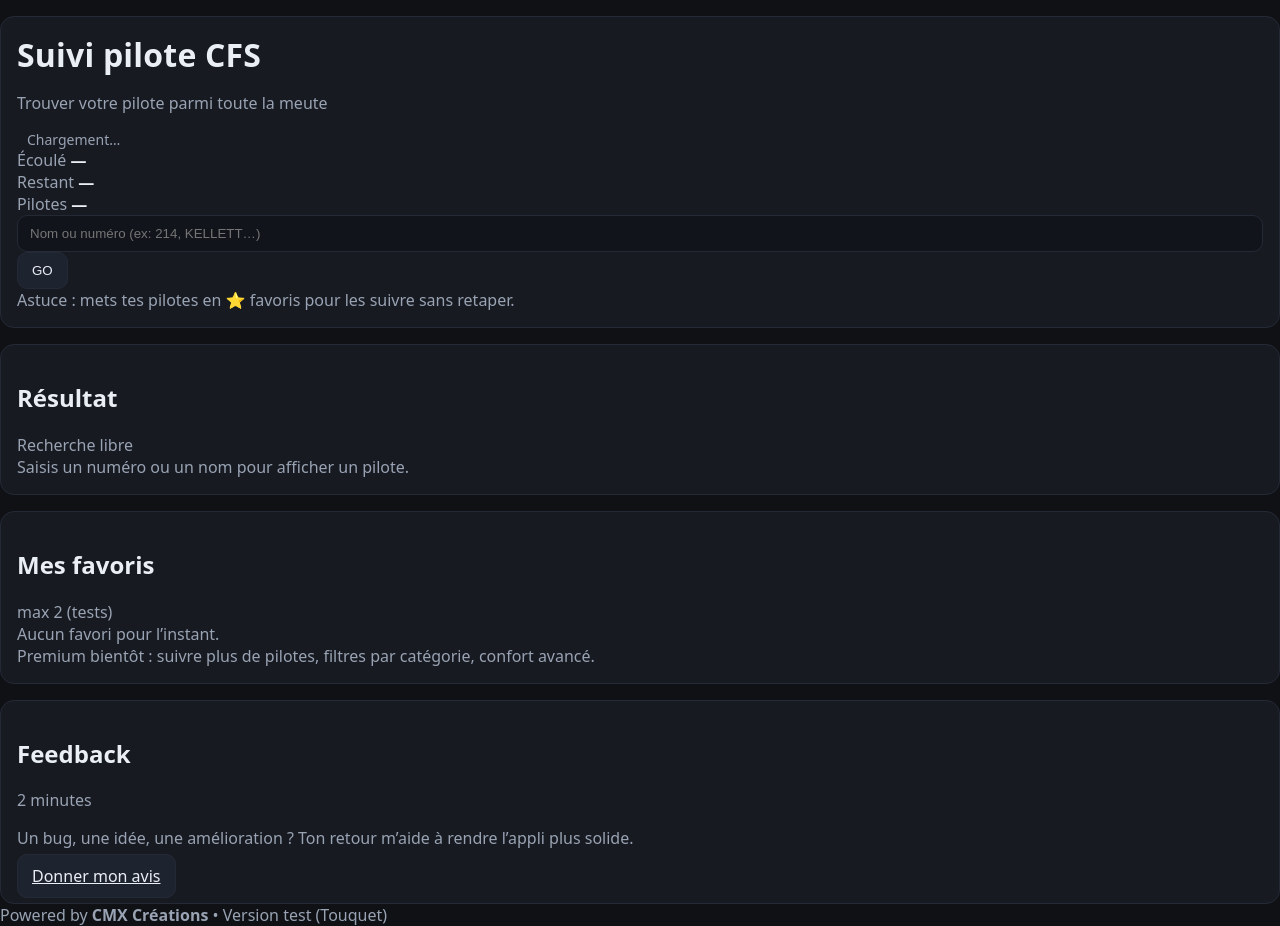
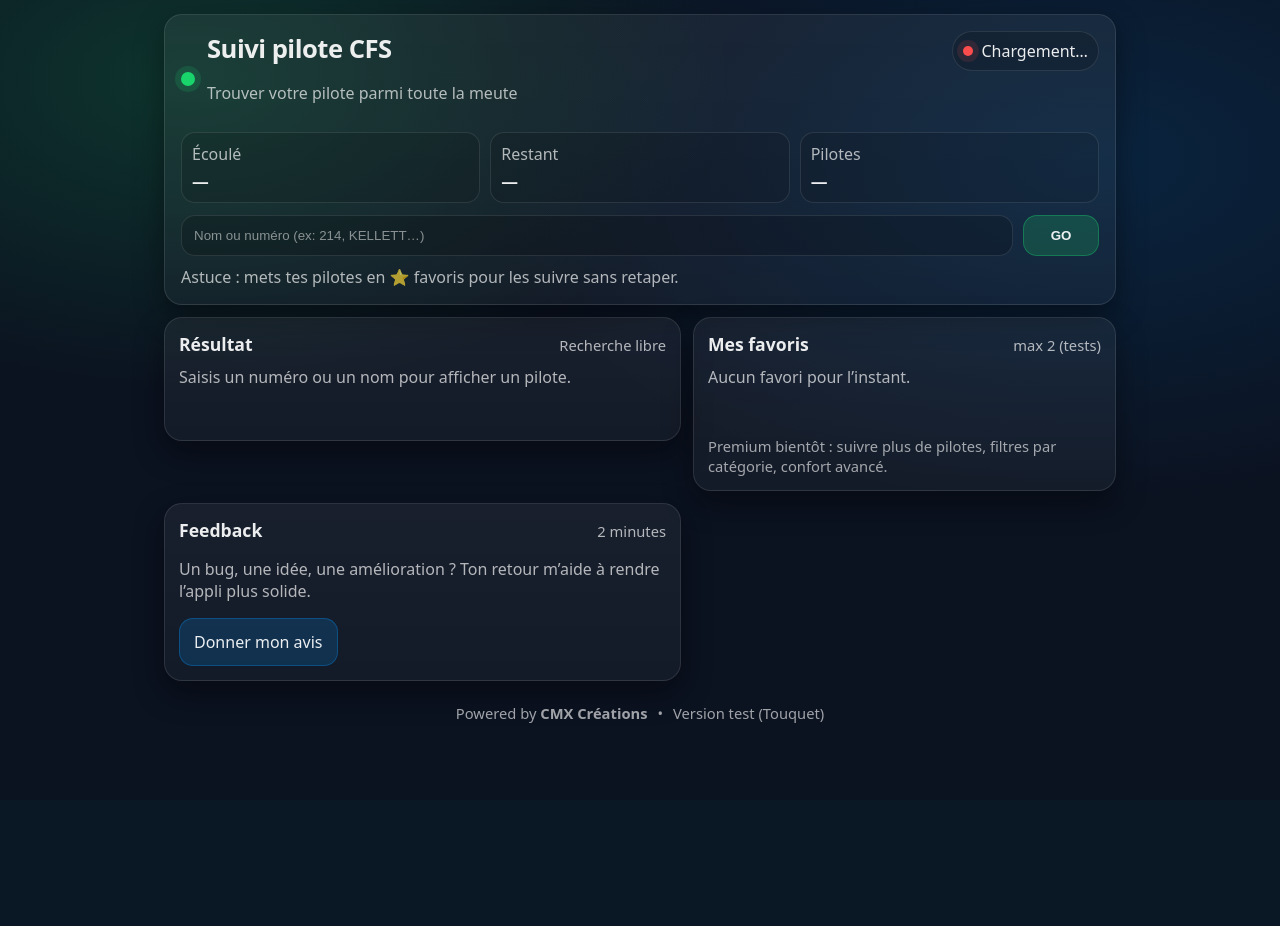
Before and after one commit to DanCMX/Recherche-pilote-CFS, a Flask app: page / in a window 1280 px wide. After the commit the page ends 723 px from the top, so only its background shows below. Run offline with Flask 3, Linux system fonts and the light colour scheme; data that the repository does not hold is empty.

Commit message:
Update style.cssV2

```diff
--- a/static/style.css
+++ b/static/style.css
@@ -1,112 +1,272 @@
-:root {
-  --bg: #0f1115;
-  --card: #171a21;
-  --text: #eaeef5;
-  --muted: #99a3b3;
-  --accent: #4f8cff;
-  --ok: #2fb66d;
-  --ko: #e5524d;
-  --border: #242936;
+:root{
+  --bg: #0b1220;
+  --card: rgba(255,255,255,0.06);
+  --card2: rgba(255,255,255,0.04);
+  --border: rgba(255,255,255,0.10);
+  --text: rgba(255,255,255,0.92);
+  --muted: rgba(255,255,255,0.68);
+  --green: #19d36b;
+  --red: #ff4d4d;
+  --amber: #ffb020;
+  --shadow: 0 12px 30px rgba(0,0,0,0.40);
 }
 
-* { box-sizing: border-box; }
-
-body {
-  margin: 0;
-  font-family: system-ui, -apple-system, Segoe UI, Roboto, Ubuntu, "Helvetica Neue", Arial, "Noto Sans", "Apple Color Emoji", "Segoe UI Emoji";
-  background: var(--bg);
+*{ box-sizing:border-box; }
+html,body{ height:100%; }
+body{
+  margin:0;
+  background: radial-gradient(1200px 700px at 15% 10%, rgba(25,211,107,0.18), transparent 45%),
+              radial-gradient(1200px 700px at 85% 20%, rgba(0,148,255,0.14), transparent 50%),
+              var(--bg);
   color: var(--text);
+  font-family: ui-sans-serif, system-ui, -apple-system, Segoe UI, Roboto, Arial, "Apple Color Emoji","Segoe UI Emoji";
 }
 
-.container {
-  max-width: 820px;
-  margin: 32px auto;
-  padding: 0 16px;
+.wrap{
+  max-width: 980px;
+  margin: 0 auto;
+  padding: 14px;
 }
 
-header h1 {
-  margin: 0 0 4px 0;
-  font-weight: 700;
-  letter-spacing: 0.2px;
+.card{
+  background: linear-gradient(180deg, var(--card), var(--card2));
+  border: 1px solid var(--border);
+  border-radius: 18px;
+  box-shadow: var(--shadow);
+  padding: 14px;
 }
 
-.muted { color: var(--muted); }
+.hero{ padding: 16px; }
 
-.card {
-  background: var(--card);
+.hero-top{
+  display:flex;
+  gap: 12px;
+  align-items:flex-start;
+  justify-content: space-between;
+  flex-wrap: wrap;
+}
+
+.brand{
+  display:flex;
+  align-items:center;
+  gap: 12px;
+}
+
+.logo-dot{
+  width: 14px;
+  height: 14px;
+  border-radius: 999px;
+  background: var(--green);
+  box-shadow: 0 0 0 6px rgba(25,211,107,0.15);
+  margin-top: 6px;
+}
+
+h1{
+  margin:0;
+  font-size: 1.6rem;
+  letter-spacing: -0.02em;
+}
+
+h2{
+  margin:0;
+  font-size: 1.1rem;
+}
+
+.muted{ color: var(--muted); }
+.small{ font-size: 0.92rem; }
+
+.status{
+  display:flex;
+  align-items:center;
+  gap: 8px;
+  padding: 8px 10px;
+  border-radius: 999px;
+  border: 1px solid var(--border);
+  background: rgba(0,0,0,0.16);
+}
+
+.dot{
+  width: 10px;
+  height: 10px;
+  border-radius: 999px;
+}
+.dot-live{ background: var(--green); box-shadow: 0 0 0 6px rgba(25,211,107,0.15); }
+.dot-off{ background: var(--red); box-shadow: 0 0 0 6px rgba(255,77,77,0.12); }
+.dot-paused{ background: var(--amber); box-shadow: 0 0 0 6px rgba(255,176,32,0.12); }
+
+.meta{
+  display:grid;
+  grid-template-columns: repeat(3, 1fr);
+  gap: 10px;
+  margin-top: 12px;
+}
+
+.pill{
   border: 1px solid var(--border);
   border-radius: 14px;
-  padding: 16px;
-  margin-top: 16px;
+  padding: 10px;
+  background: rgba(0,0,0,0.12);
+  display:flex;
+  flex-direction: column;
+  gap: 4px;
+}
+.pill strong{
+  font-size: 1.05rem;
 }
 
-.btn {
+.search{
+  display:flex;
+  gap: 10px;
+  margin-top: 12px;
+}
+
+.search-input{
+  flex: 1;
+  padding: 12px 12px;
+  border-radius: 14px;
   border: 1px solid var(--border);
-  background: #1e2330;
+  background: rgba(0,0,0,0.18);
   color: var(--text);
-  padding: 10px 14px;
-  border-radius: 10px;
+  outline: none;
+}
+.search-input::placeholder{ color: rgba(255,255,255,0.50); }
+
+.btn{
+  border: 1px solid var(--border);
+  border-radius: 14px;
+  padding: 12px 14px;
+  background: rgba(0,0,0,0.18);
+  color: var(--text);
   cursor: pointer;
-  transition: transform .04s ease;
+  text-decoration: none;
+  display:inline-flex;
+  align-items:center;
+  justify-content:center;
+  gap: 8px;
+  user-select:none;
 }
-.btn:hover { transform: translateY(-1px); }
-.btn:active { transform: translateY(0); }
+.btn:active{ transform: translateY(1px); }
 
-.btn.primary { border-color: var(--accent); }
-.btn.like { border-color: var(--ok); }
-.btn.dislike { border-color: var(--ko); }
+.btn-go{
+  background: rgba(25,211,107,0.20);
+  border-color: rgba(25,211,107,0.35);
+  font-weight: 700;
+  min-width: 76px;
+}
 
-.votes {
-  display: flex;
-  align-items: center;
+.btn-secondary{
+  background: rgba(0,148,255,0.18);
+  border-color: rgba(0,148,255,0.30);
+}
+
+.hint{ margin-top: 10px; }
+
+.grid{
+  display:grid;
+  grid-template-columns: 1fr;
+  gap: 12px;
+  margin-top: 12px;
+}
+
+.section-head{
+  display:flex;
+  align-items:baseline;
+  justify-content: space-between;
+  gap: 10px;
+  margin-bottom: 10px;
+}
+
+.zone{
+  min-height: 60px;
+}
+
+.premium{
+  margin-top: 10px;
+  opacity: 0.9;
+}
+
+.footer{
+  display:flex;
+  gap: 10px;
+  justify-content:center;
+  flex-wrap: wrap;
+  margin-top: 12px;
+  padding: 10px 0;
+  opacity: 0.9;
+}
+
+/* Cards pilote */
+.pilot-card{
+  border: 1px solid var(--border);
+  border-radius: 16px;
+  padding: 12px;
+  background: rgba(0,0,0,0.14);
+  margin-bottom: 10px;
+}
+
+.pilot-top{
+  display:flex;
+  align-items:center;
+  justify-content: space-between;
   gap: 10px;
 }
 
-.count {
-  min-width: 34px;
-  display: inline-block;
-  text-align: center;
-  font-weight: 700;
+.pilot-id{
+  display:flex;
+  align-items:baseline;
+  gap: 10px;
 }
 
-.row { margin-bottom: 10px; }
-input, textarea {
-  width: 100%;
-  padding: 10px 12px;
-  border-radius: 10px;
-  border: 1px solid var(--border);
-  background: #11141b;
-  color: var(--text);
+.pilot-id strong{
+  font-size: 1.1rem;
 }
 
-.comments {
-  list-style: none;
-  padding: 0;
-  margin: 0;
-}
-.comments li {
-  padding: 10px 0;
-  border-bottom: 1px dashed var(--border);
-}
-.comments .meta {
-  font-size: 13px;
+.badge{
+  font-size: 0.85rem;
   color: var(--muted);
-  margin-bottom: 4px;
-}
-.comments .name { font-weight: 600; color: var(--text); }
-.comments .text { white-space: pre-wrap; }
-
-.status { margin-left: 10px; color: var(--muted); font-size: 14px; }
-.banner {
-  background: #b00020;
-  color: white;
-  text-align: center;
-  padding: 8px 0;
-  font-weight: 600;
-  border-radius: 8px;
-  margin-bottom: 12px;
+  border: 1px solid var(--border);
+  border-radius: 999px;
+  padding: 4px 8px;
+  background: rgba(255,255,255,0.04);
 }
 
-.hidden {
-  display: none;
+.pilot-name{
+  font-weight: 800;
+  margin-top: 6px;
 }
+
+.pilot-sub{
+  margin-top: 4px;
+  color: var(--muted);
+  font-size: 0.95rem;
+}
+
+.actions{
+  display:flex;
+  gap: 8px;
+  margin-top: 10px;
+  flex-wrap: wrap;
+}
+
+.btn-small{
+  padding: 8px 10px;
+  border-radius: 12px;
+  font-size: 0.95rem;
+}
+
+.btn-fav{
+  background: rgba(255,255,255,0.06);
+}
+
+.btn-remove{
+  background: rgba(255,77,77,0.12);
+  border-color: rgba(255,77,77,0.28);
+}
+
+/* Desktop layout */
+@media (min-width: 860px){
+  .grid{
+    grid-template-columns: 1.1fr 0.9fr;
+    align-items:start;
+  }
+}
```
